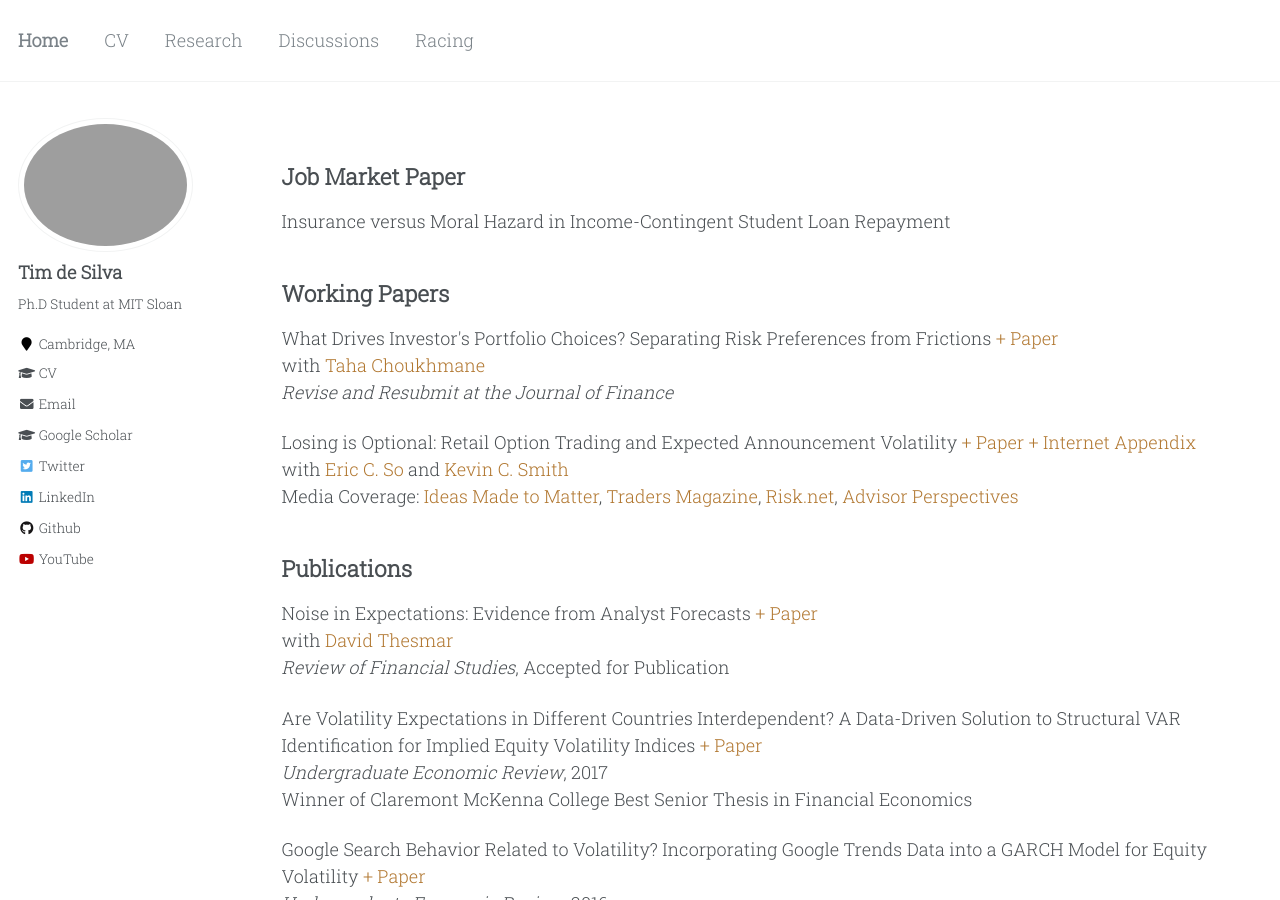
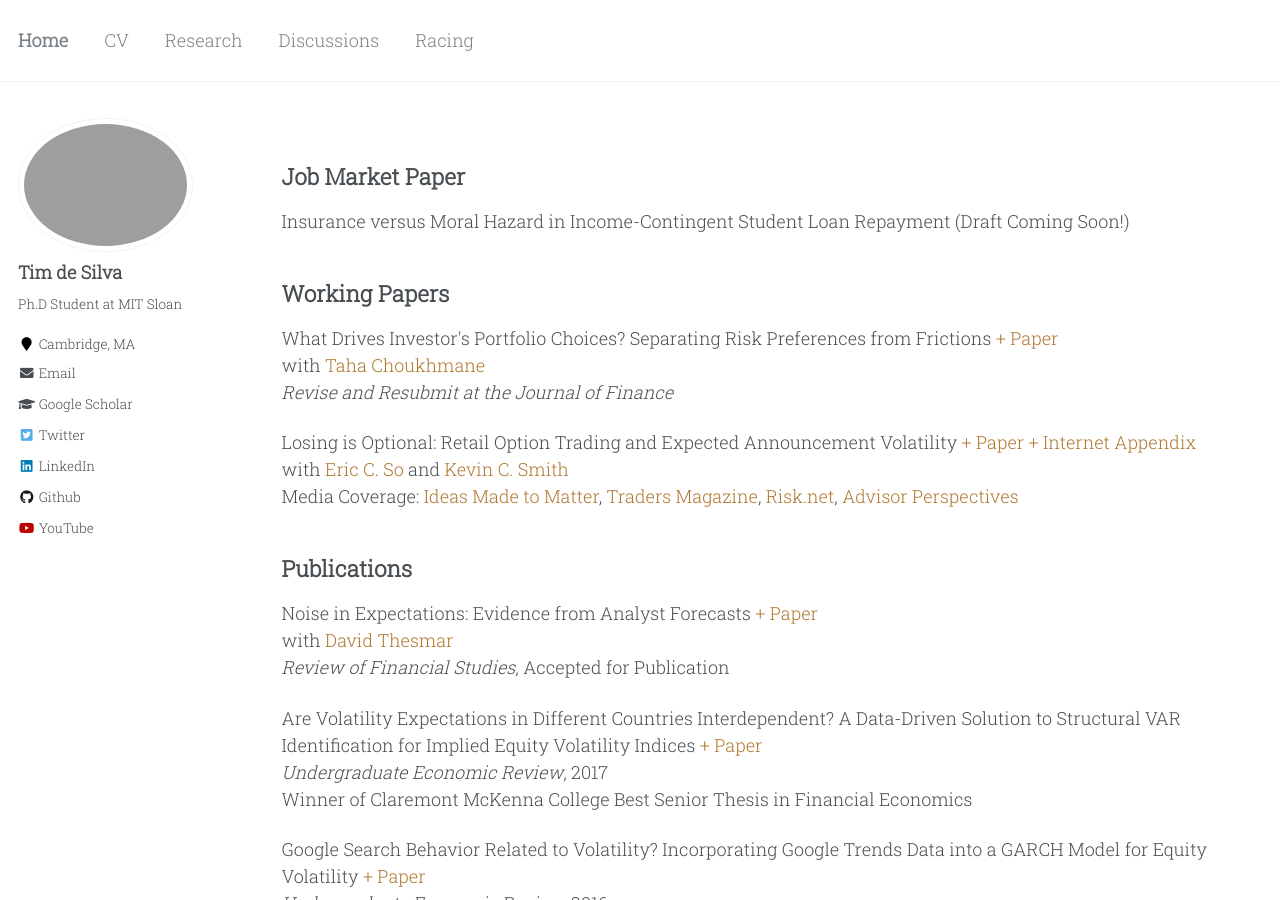
Before and after one commit to timhdesilva/timhdesilva.github.io, a Jekyll site: the page built from _pages/research.html, in a window 1280 px wide and 900 px high. Built offline with Jekyll 4.4.1, drawn with Linux system fonts in a browser that asks for light colours.

```diff
--- a/_config.yml
+++ b/_config.yml
@@ -87,7 +87,7 @@ author:
   employer         :
   pubmed           :
   googlescholar    : "https://scholar.google.com/citations?user=XexBre4AAAAJ&hl=en"
-  cvlink           : "http://timhdesilva.github.io/files/cv.pdf"
+  # cvlink           : "http://timhdesilva.github.io/files/cv.pdf"
   email            : "timhdesilva@gmail.com"
   researchgate     :
   uri              :
--- a/_pages/research.html
+++ b/_pages/research.html
@@ -7,7 +7,7 @@ author_profile: true
 
 <h2 id="job-market-paper">Job Market Paper</h2>
 <p>
-    Insurance versus Moral Hazard in Income-Contingent Student Loan Repayment
+    Insurance versus Moral Hazard in Income-Contingent Student Loan Repayment (Draft Coming Soon!)
     <!-- <a style="text-decoration:none; color:rgb(177, 119, 48)" href="http://timhdesilva.github.io/files/papers/jmp_deSilva.pdf">+ Paper</a> -->
 </p>
 
```
Also changed, not shown: images/favicon.ico.
